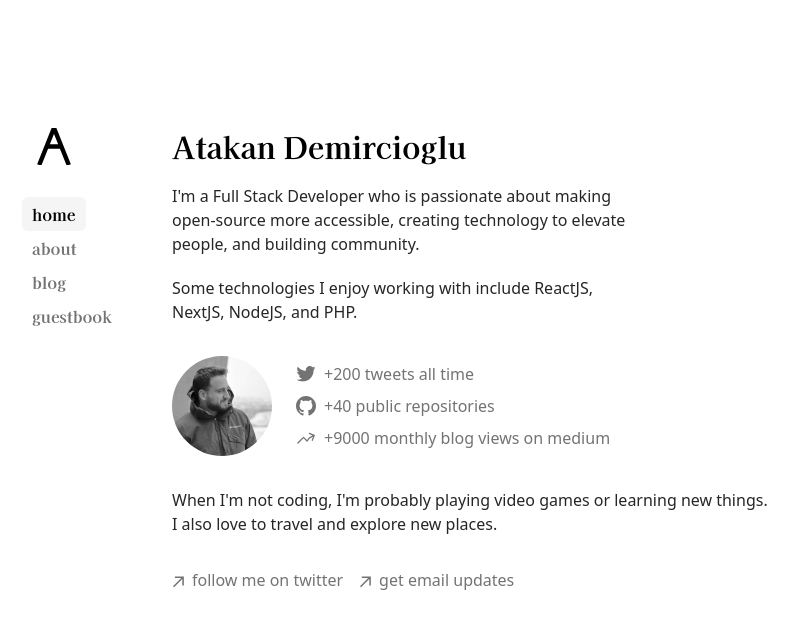
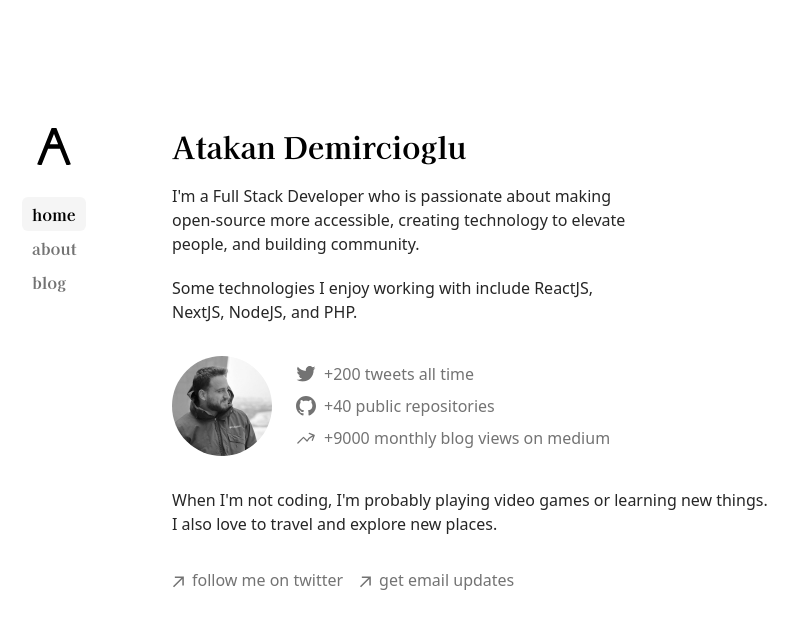
Before and after one commit to atakde/atakann.com, a Next.js app: page / in a window 1280 px wide. Shown: the top 628 px of the page, without its empty margins (170-968 px from the left). Built offline with nearby package versions, Linux system fonts and the light colour scheme.

Commit message:
Disable guestbook

```diff
--- a/components/sidebar.tsx
+++ b/components/sidebar.tsx
@@ -15,9 +15,9 @@ const navItems = {
   '/blog': {
     name: 'blog',
   },
-  '/guestbook': {
-    name: 'guestbook',
-  },
+  // '/guestbook': {
+  //   name: 'guestbook',
+  // },
 };
 
 function Logo() {
```
